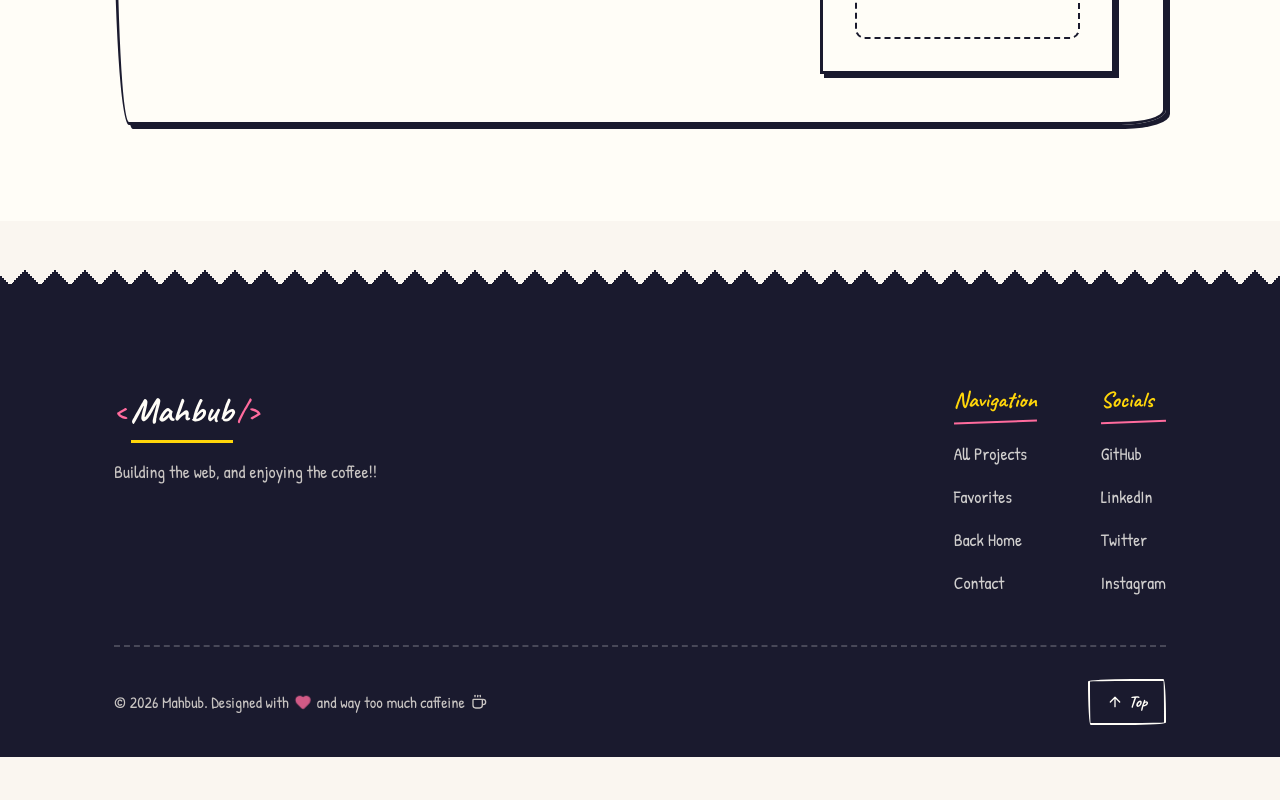
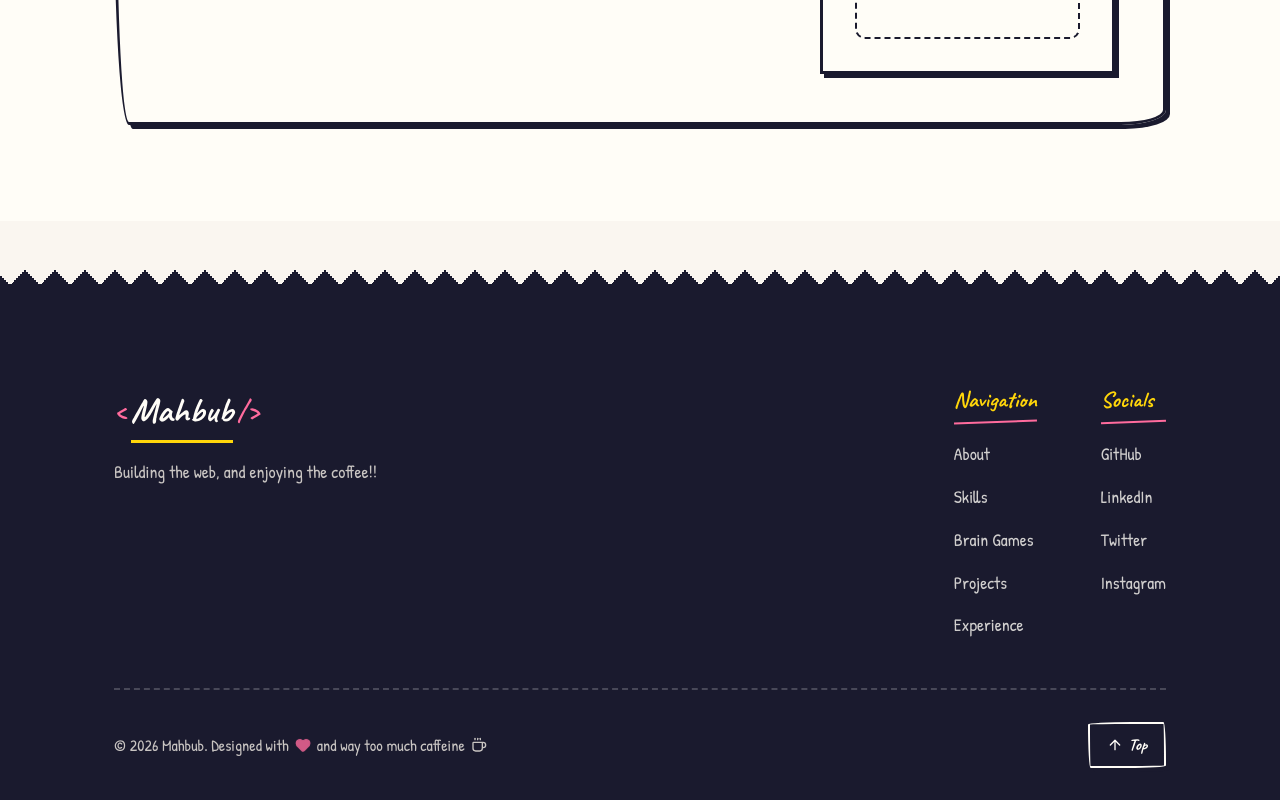
Before and after one commit to Maahhbuub/Mahbub-Doodle, a React (Vite) app: page /projects/1 in a window 1280 px wide. Shown: the part 1129-1929 px from the top of the page. Before the commit the page ends 1886 px from the top, so only its background shows below. Built offline with nearby package versions, Linux system fonts and the light colour scheme.

Commit message:
fix(footer): resolve navigation link

```diff
--- a/src/components/Footer/Footer.jsx
+++ b/src/components/Footer/Footer.jsx
@@ -10,10 +10,11 @@ const portfolioLinks = [
 ];
 
 const projectLinks = [
-  { href: '/projects', label: 'All Projects' },
-  { href: '/projects/favorites', label: 'Favorites' },
-  { href: '/', label: 'Back Home' },
-  { href: '#contact', label: 'Contact' },
+  { href: '/#about', label: 'About' },
+  { href: '/#skills', label: 'Skills' },
+  { href: '/#competitive-programming', label: 'Brain Games' },
+  { href: '/projects', label: 'Projects' },
+  { href: '/#experience', label: 'Experience' },
 ];
 
 export default function Footer({ variant = 'portfolio' }) {
@@ -28,7 +29,7 @@ export default function Footer({ variant = 'portfolio' }) {
       <div className="container">
         <div className={styles.content}>
           <div className={styles.brand}>
-            <a href="#hero" className={styles.logo}>
+            <a href="/#hero" className={styles.logo}>
               <span className={styles.logoSketch}>{'<'}</span>
               <span className={styles.logoName}>Mahbub</span>
               <span className={styles.logoSketch}>{'/>'}</span>
@@ -60,7 +61,7 @@ export default function Footer({ variant = 'portfolio' }) {
             &copy; {currentYear} Mahbub. Designed with <span className={styles.heart} style={{ display: 'flex' }}><Heart size={16} fill="currentColor" /></span> and way too much caffeine <span style={{ display: 'flex' }}><Coffee size={16} /></span>
           </p>
           <div className={styles.backToTop}>
-            <a href="#hero" className="btn-doodle outline" aria-label="Back to top" style={{ display: 'flex', alignItems: 'center', gap: '6px' }}>
+            <a href="/#hero" className="btn-doodle outline" aria-label="Back to top" style={{ display: 'flex', alignItems: 'center', gap: '6px' }}>
               <ArrowUp size={16} /> Top
             </a>
           </div>
```
